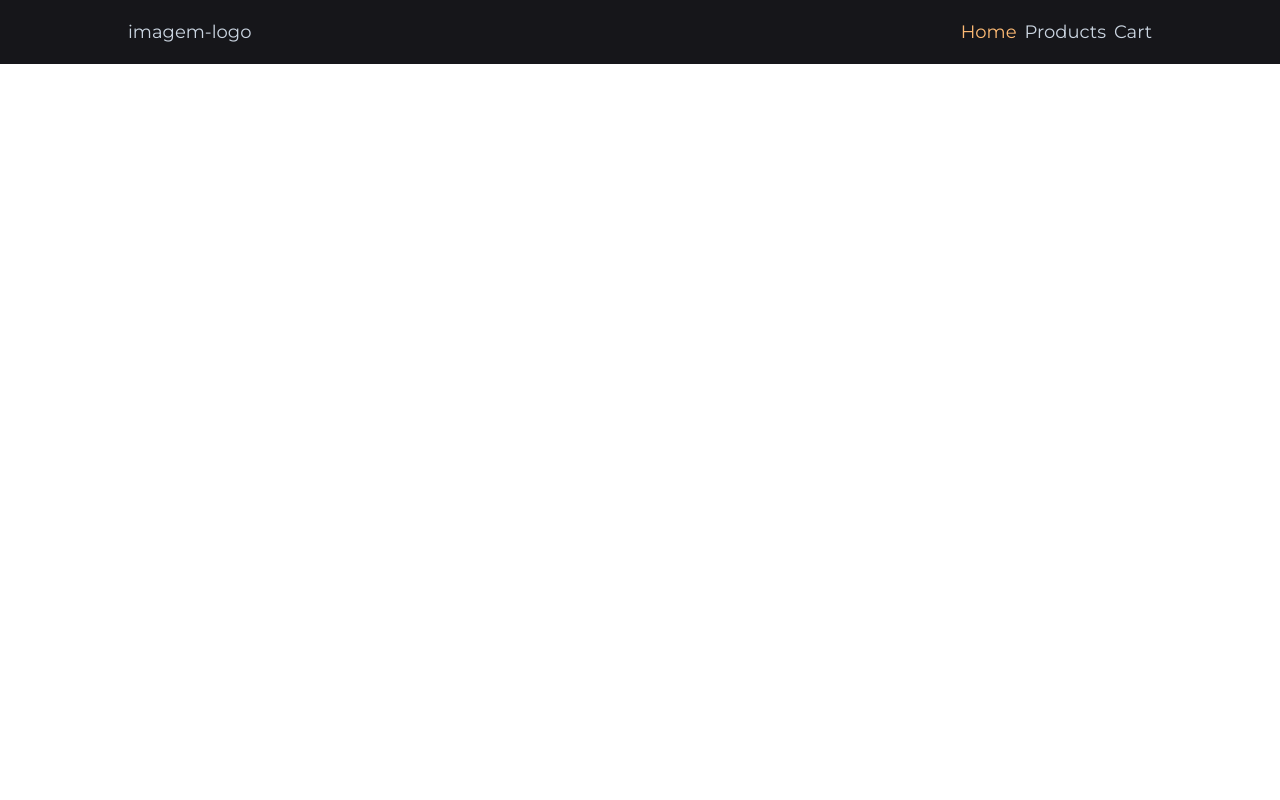
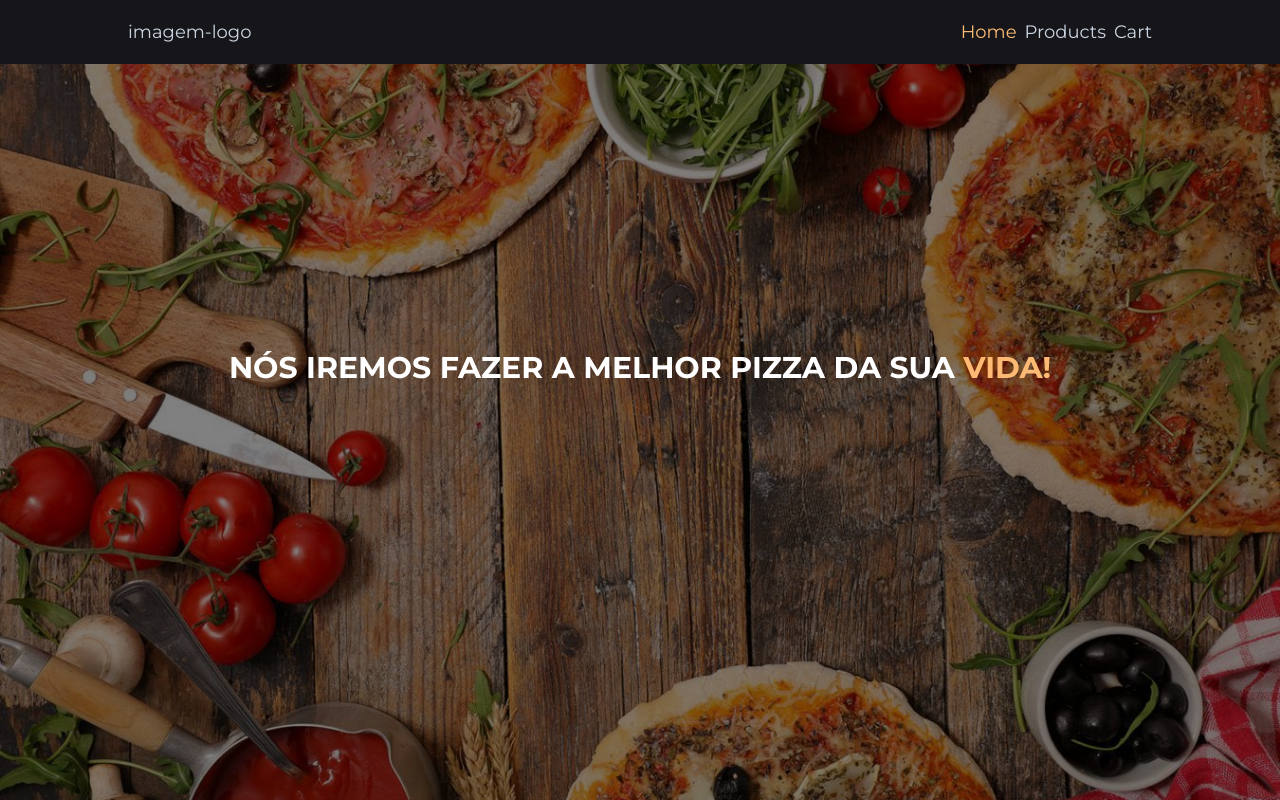
Before and after one commit to marlleyck/swana-pizza, a React (Vite) app: page / in a window 1280 px wide. Built offline with nearby package versions, Linux system fonts and the light colour scheme.

Commit message:
feat: initialized main

```diff
--- a/src/App.tsx
+++ b/src/App.tsx
@@ -1,9 +1,14 @@
 import { Header } from "./components/Header"
+import { Main } from "./components/Main"
 
 function App() {
 
   return (
-    <Header />
+    <>
+      <Header />
+
+      <Main />
+    </>
   )
 }
 
--- /dev/null
+++ b/src/components/Main/index.tsx
@@ -0,0 +1,10 @@
+export const Main = () => {
+    return (
+        <>
+            <div className="bg-bg-main bg-no-repeat bg-center bg-cover w-screen h-[calc(100vh_-_4rem)] opacity-50 z-0 relative"></div>
+            <main className="font-['Montserrat'] w-full h-[calc(100vh_-_4rem)] flex items-center justify-center z-1 absolute inset-y-0">
+                <h1 className="text-white text-3xl uppercase font-bold z-2">Nós iremos fazer a melhor pizza da sua <span className="text-orange-300 z-2">vida!</span></h1>
+            </main>
+        </>
+    )
+}
--- a/src/index.css
+++ b/src/index.css
@@ -1,3 +1,7 @@
 @tailwind base;
 @tailwind components;
 @tailwind utilities;
+
+body {
+    background-color: black;
+}
```
